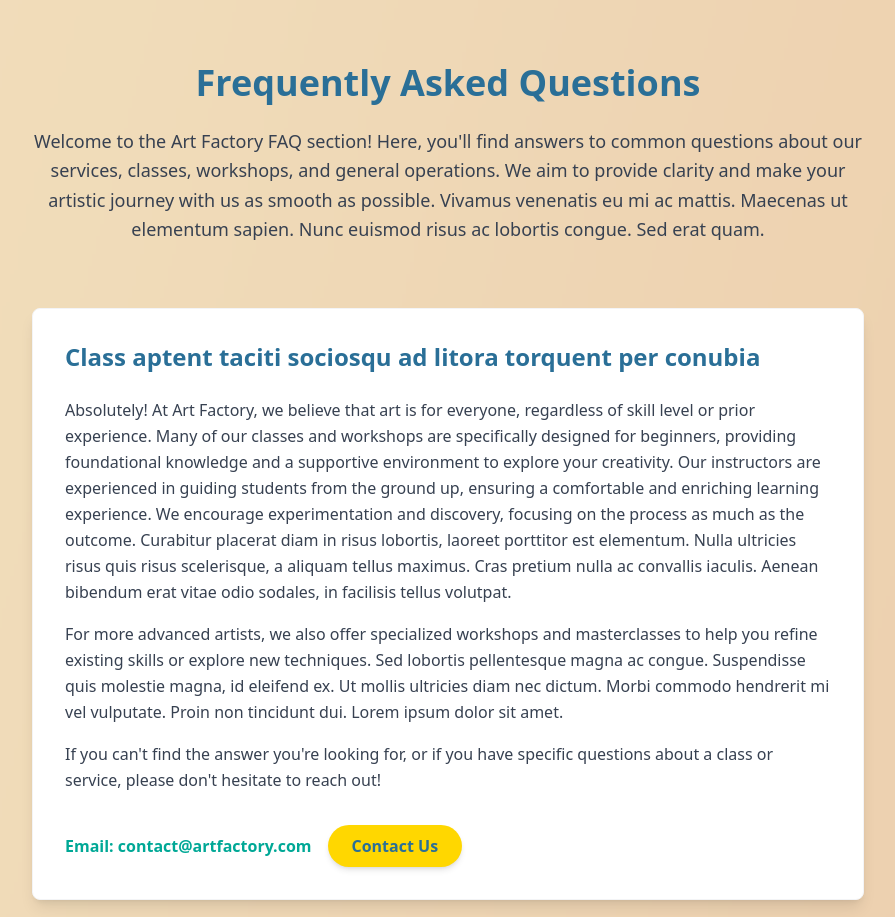
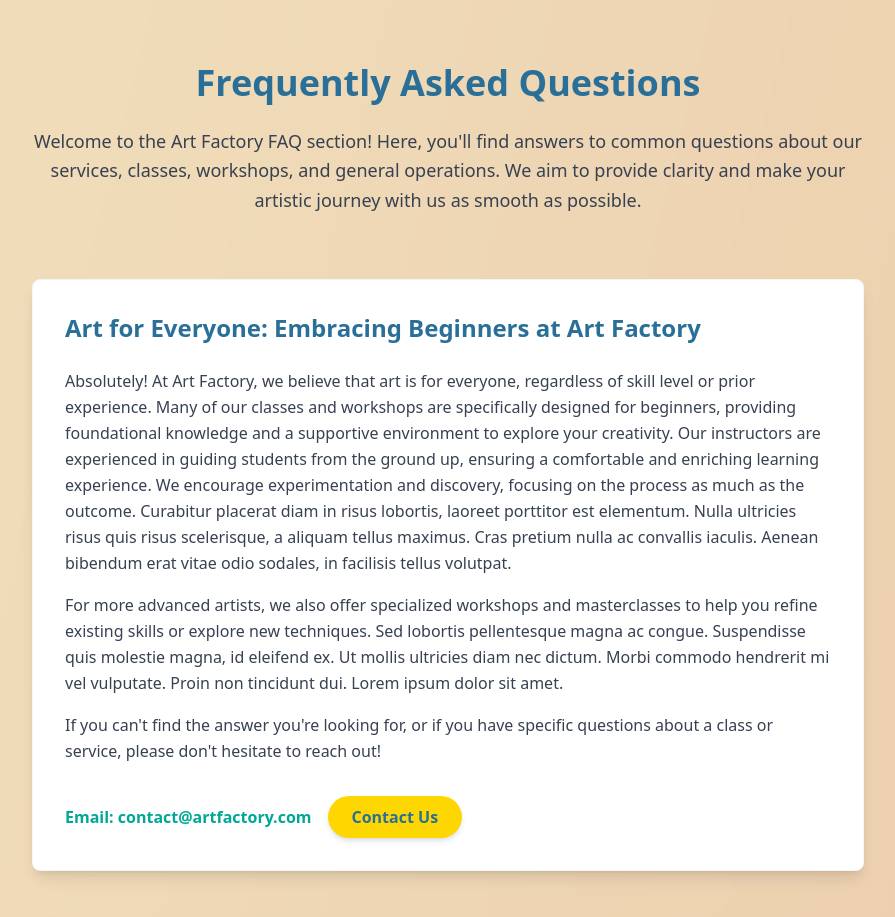
Before and after one commit to sampathmenuka/Art_Factory, a React (Vite) app in the folder project/: page / in a window 1280 px wide. Shown: the part 2560-3477 px from the top of the page, without its empty margins (192-1087 px from the left). Built offline with nearby package versions, Linux system fonts and the light colour scheme.

Commit message:
feat: Revise FAQ section content for improved clarity and engagement

```diff
--- a/project/src/components/FAQSection.tsx
+++ b/project/src/components/FAQSection.tsx
@@ -59,14 +59,14 @@ const FAQSection: React.FC<FAQSectionProps> = ({ scrollToSection }) => {
             Frequently Asked Questions
           </h2>
           <p className="text-lg text-gray-700 leading-relaxed">
-            Welcome to the Art Factory FAQ section! Here, you'll find answers to common questions about our services, classes, workshops, and general operations. We aim to provide clarity and make your artistic journey with us as smooth as possible. Vivamus venenatis eu mi ac mattis. Maecenas ut elementum sapien. Nunc euismod risus ac lobortis congue. Sed erat quam.
+            Welcome to the Art Factory FAQ section! Here, you'll find answers to common questions about our services, classes, workshops, and general operations. We aim to provide clarity and make your artistic journey with us as smooth as possible.
           </p>
         </div>
 
         {/* Detailed FAQ Item */}
         <div className="bg-white rounded-lg shadow-lg p-8 mb-12 border border-gray-100">
           <h3 className="text-2xl font-bold text-[#2a6f97] mb-6">
-            Class aptent taciti sociosqu ad litora torquent per conubia
+            Art for Everyone: Embracing Beginners at Art Factory
           </h3>
           <div className="space-y-4 text-gray-700 leading-relaxed">
             <p>
```
